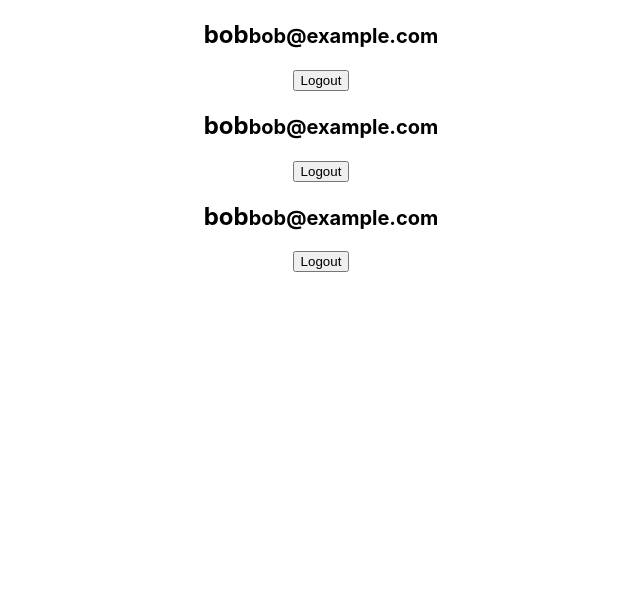
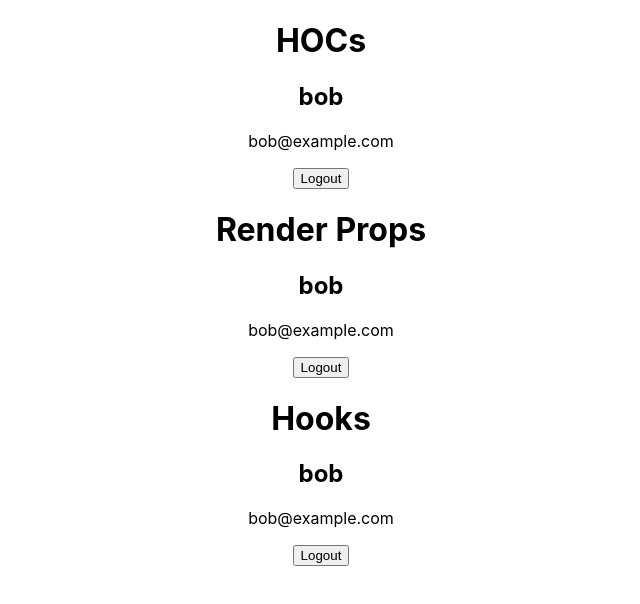
Before and after one commit to forestryio/react-patterns-article, a React (Create React App) app: page / in a window 1280 px wide. Shown: the top 604 px of the page, without its empty margins (319-959 px from the left). Built offline with nearby package versions, Linux system fonts and the light colour scheme.

Commit message:
change the look of the demo a bit

```diff
--- a/src/App.tsx
+++ b/src/App.tsx
@@ -8,8 +8,11 @@ class App extends Component {
   render() {
     return (
       <div className="App">
+        <h1>HOCs</h1>
         <HocDemo />
+        <h1>Render Props</h1>
         <RenderPropsDemo />
+        <h1>Hooks</h1>
         <HooksDemo />
       </div>
     );
--- a/src/components/UserInfo.tsx
+++ b/src/components/UserInfo.tsx
@@ -8,10 +8,8 @@ interface Props {
 
 export const UserInfo = ({ user, logout }: Props) => (
   <div>
-    <h2>
-      {user.firstName}
-      <small>{user.email}</small>
-    </h2>
+    <h2>{user.firstName}</h2>
+    <p>{user.email}</p>
     <button onClick={logout}>Logout</button>
   </div>
 );
```
